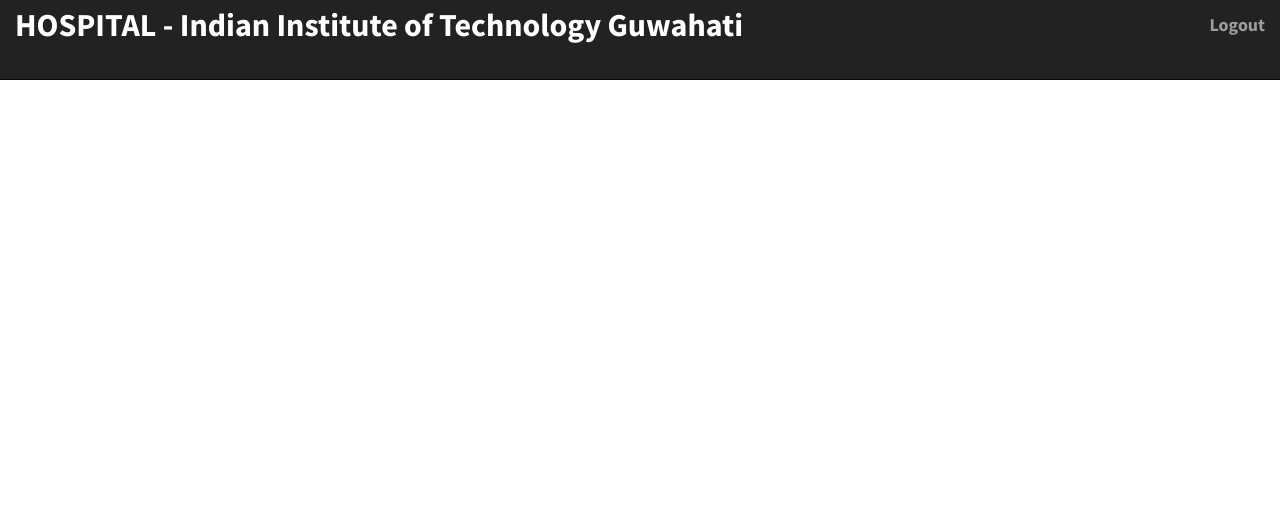
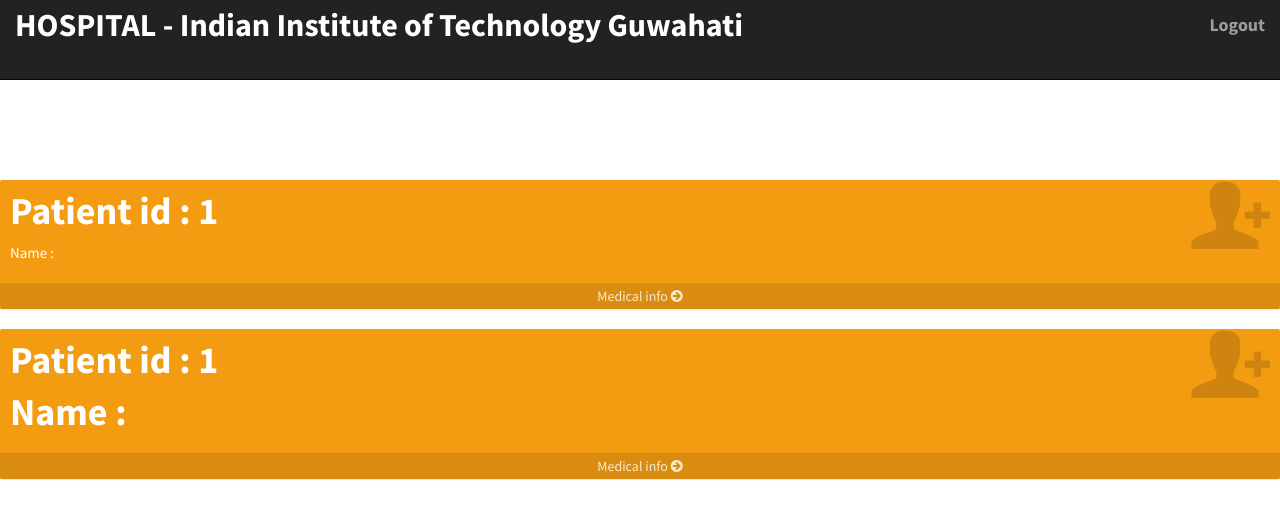
Before and after one commit to abhiyadav1323/iitghospital, a PHP site: page /diagnosis.php in a window 1280 px wide. Shown: the top 519 px of the page. Run offline with PHP 8.4, Linux system fonts and the light colour scheme; the visitor is signed in with stand-in values (Sample User, id 1); data that the repository does not hold is empty; some libraries are stand-ins or nearby versions.

Commit message:
basic layout of diagnosis page

```diff
--- a/diagnosis.php
+++ b/diagnosis.php
@@ -43,3 +43,30 @@
         </div>
     </nav>
 </div>
+<div class="small-box bg-yellow">
+            <div class="inner">
+              <h3><?php echo ("Patient id : ".$_SESSION['patient_id']);?></h3>
+
+              <p><?php echo ("Name : ". $row2["name"]);?></p>
+            </div>
+            <div class="icon">
+              <i class="ion ion-person-add"></i>
+            </div>
+            <a href="#" class="small-box-footer">
+              Medical info <i class="fa fa-arrow-circle-right"></i>
+            </a>
+          </div>
+
+          <div class="small-box bg-yellow" style="padding: 0px">
+            <div class="inner">
+              <h3><?php echo ("Patient id : ".$_SESSION['patient_id']);?></h3>
+
+              <h3><?php echo ("Name : ". $row2["name"]);?></h3>
+            </div>
+            <div class="icon">
+              <i class="ion ion-person-add"></i>
+            </div>
+            <a href="#" class="small-box-footer">
+              Medical info <i class="fa fa-arrow-circle-right"></i>
+            </a>
+          </div>
```
